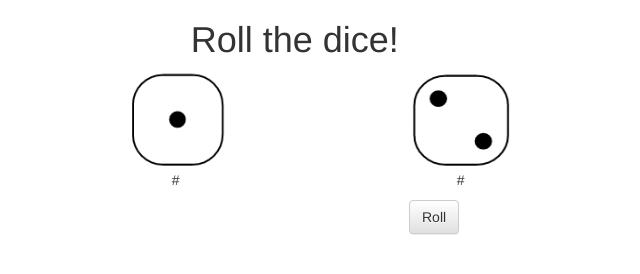
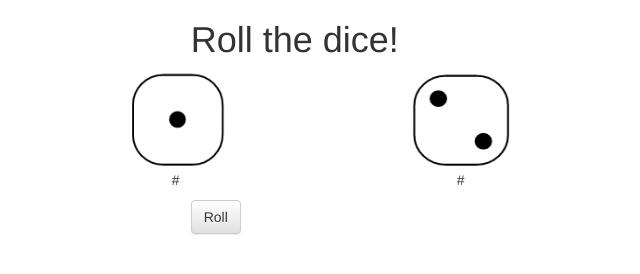
Before and after one commit to mallory13/clientSideFinal, a plain HTML site: page index.html in a window 1280 px wide. Shown: the whole page, without its empty margins (246-886 px from the left). Drawn offline with Linux system fonts and the light colour scheme.

Commit message:
roll button move

```diff
--- a/index.html
+++ b/index.html
@@ -52,7 +52,7 @@
 
         <!--click roll button-->
         <div class="row">
-            <div class="col-md-4 col-md-offset-6">
+            <div class="col-md-4 col-md-offset-4">
                 <button id="rollButton" class="btn btn-default" type="submit">Roll</button>
             </div>
         </div>
```
